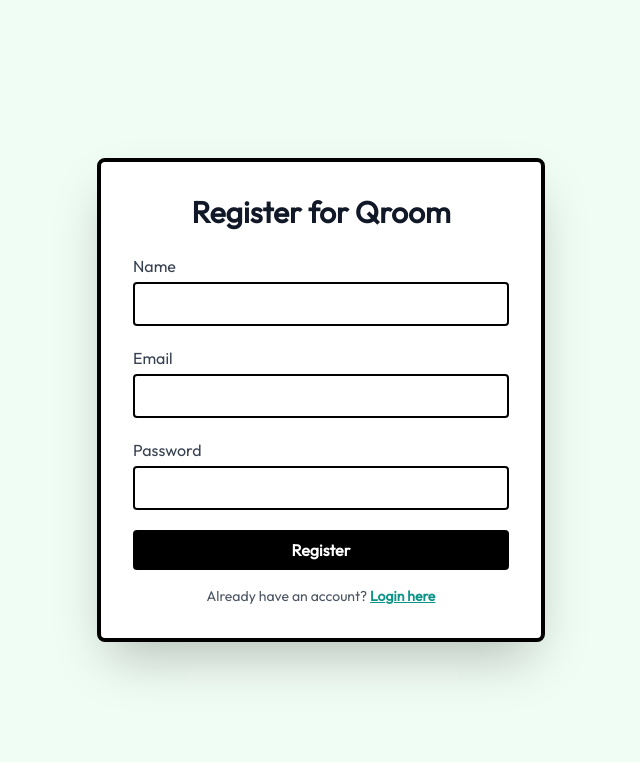
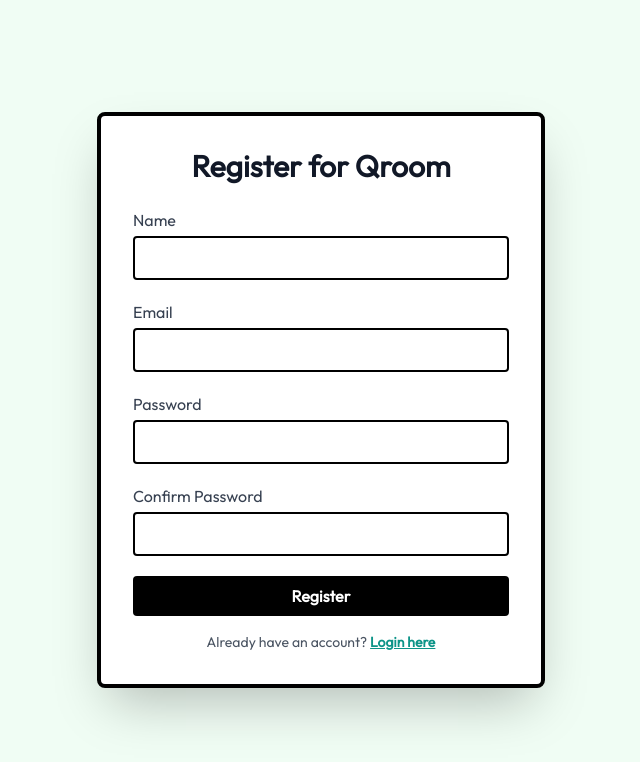
Before and after one commit to kkhushie/qroom, a React (Vite) app in the folder frontend/: page /register in a window 1280 px wide. Shown: the top 762 px of the page, without its empty margins (319-959 px from the left). Built offline with nearby package versions, Linux system fonts and the light colour scheme.

Commit message:
Added Confirm Password Field
Form validation before submission

Real-time password matching check

Error messages for all fields

```diff
--- a/frontend/src/components/AuthForm.jsx
+++ b/frontend/src/components/AuthForm.jsx
@@ -6,18 +6,85 @@
 const API = 'http://localhost:3000';
 
 const AuthForm = ({ type }) => {
-  const [form, setForm] = useState({ name: "", email: "", password: "" });
+  const [form, setForm] = useState({
+    name: "",
+    email: "",
+    password: "",
+    confirmPassword: ""
+  });
   const [loading, setLoading] = useState(false);
+  const [errors, setErrors] = useState({});
   const navigate = useNavigate();
 
   const isLogin = type === "login";
 
   const handleChange = (e) => {
-    setForm((prev) => ({ ...prev, [e.target.name]: e.target.value }));
+    const { name, value } = e.target;
+    setForm((prev) => ({ ...prev, [name]: value }));
+
+    // Clear error when user types
+    if (errors[name]) {
+      setErrors(prev => ({ ...prev, [name]: "" }));
+    }
+
+    // Real-time password matching validation
+    if (name === 'password' || name === 'confirmPassword') {
+      validatePasswords();
+    }
+  };
+
+  const validatePasswords = () => {
+    if (form.password && form.confirmPassword && form.password !== form.confirmPassword) {
+      setErrors(prev => ({
+        ...prev,
+        confirmPassword: "Passwords do not match"
+      }));
+    } else if (form.confirmPassword && form.password === form.confirmPassword) {
+      setErrors(prev => ({
+        ...prev,
+        confirmPassword: ""
+      }));
+    }
+  };
+
+  const validateForm = () => {
+    const newErrors = {};
+
+    if (!isLogin && !form.name.trim()) {
+      newErrors.name = "Name is required";
+    }
+
+    if (!form.email.trim()) {
+      newErrors.email = "Email is required";
+    } else if (!/\S+@\S+\.\S+/.test(form.email)) {
+      newErrors.email = "Email is invalid";
+    }
+
+    if (!form.password) {
+      newErrors.password = "Password is required";
+    } else if (form.password.length < 6) {
+      newErrors.password = "Password must be at least 6 characters";
+    }
+
+    if (!isLogin) {
+      if (!form.confirmPassword) {
+        newErrors.confirmPassword = "Please confirm your password";
+      } else if (form.password !== form.confirmPassword) {
+        newErrors.confirmPassword = "Passwords do not match";
+      }
+    }
+
+    setErrors(newErrors);
+    return Object.keys(newErrors).length === 0;
   };
 
   const handleSubmit = async (e) => {
     e.preventDefault();
+
+    if (!validateForm()) {
+      return;
+    }
+
     setLoading(true);
 
     const endpoint = isLogin ? "login" : "register";
@@ -45,6 +112,8 @@
     }
   };
 
+  const passwordsMatch = form.password && form.confirmPassword && form.password === form.confirmPassword;
+  const passwordsNotEmpty = form.password && form.confirmPassword;
 
   return (
     <div className="bg-white p-8 rounded-lg shadow-2xl border-4 border-black max-w-md w-full">
@@ -61,9 +130,14 @@
               name="name"
               value={form.name}
               onChange={handleChange}
-              className="w-full px-4 py-2 border-2 border-black rounded focus:outline-none"
+              className={`w-full px-4 py-2 border-2 border-black rounded focus:outline-none ${
+                errors.name ? 'border-red-500' : ''
+              }`}
               required
             />
+            {errors.name && (
+              <p className="mt-1 text-sm text-red-600">{errors.name}</p>
+            )}
           </div>
         )}
 
@@ -74,9 +148,14 @@
             name="email"
             value={form.email}
             onChange={handleChange}
-            className="w-full px-4 py-2 border-2 border-black rounded focus:outline-none"
+            className={`w-full px-4 py-2 border-2 border-black rounded focus:outline-none ${
+              errors.email ? 'border-red-500' : ''
+            }`}
             required
           />
+          {errors.email && (
+            <p className="mt-1 text-sm text-red-600">{errors.email}</p>
+          )}
         </div>
 
         <div>
@@ -86,10 +165,54 @@
             name="password"
             value={form.password}
             onChange={handleChange}
-            className="w-full px-4 py-2 border-2 border-black rounded focus:outline-none"
+            className={`w-full px-4 py-2 border-2 border-black rounded focus:outline-none ${
+              errors.password ? 'border-red-500' : ''
+            }`}
             required
           />
+          {errors.password && (
+            <p className="mt-1 text-sm text-red-600">{errors.password}</p>
+          )}
         </div>
+
+        {/* Confirm Password - Only for Registration */}
+        {!isLogin && (
+          <div>
+            <label className="block font-medium text-gray-700 mb-1">
+              Confirm Password
+            </label>
+            <input
+              type="password"
+              name="confirmPassword"
+              value={form.confirmPassword}
+              onChange={handleChange}
+              className={`w-full px-4 py-2 border-2 rounded focus:outline-none ${
+                errors.confirmPassword
+                  ? 'border-red-500'
+                  : passwordsNotEmpty && passwordsMatch
+                    ? 'border-green-500'
+                    : 'border-black'
+              }`}
+              required={!isLogin}
+            />
+
+            {/* Error Message */}
+            {errors.confirmPassword && (
+              <p className="mt-1 text-sm text-red-600 flex items-center">
+                <i className="fas fa-times-circle mr-1"></i>
+                {errors.confirmPassword}
+              </p>
+            )}
+
+            {/* Success Message */}
+            {passwordsNotEmpty && passwordsMatch && (
+              <p className="mt-1 text-sm text-green-600 flex items-center">
+                <i className="fas fa-check-circle mr-1"></i>
+                Passwords match!
+              </p>
+            )}
+          </div>
+        )}
 
         <button
           type="submit"
@@ -107,9 +230,10 @@
             : "Register"}
         </button>
       </form>
+
       {isLogin ? (
         <p className="mt-4 text-center text-sm text-gray-600">
-    Don’t have an account?{" "}
+          Don't have an account?{" "}
           <Link to="/register" className="text-teal-600 font-semibold underline hover:text-teal-800">
             Register here
           </Link>
```
Lines whose indentation alone changed are shown as unchanged.
